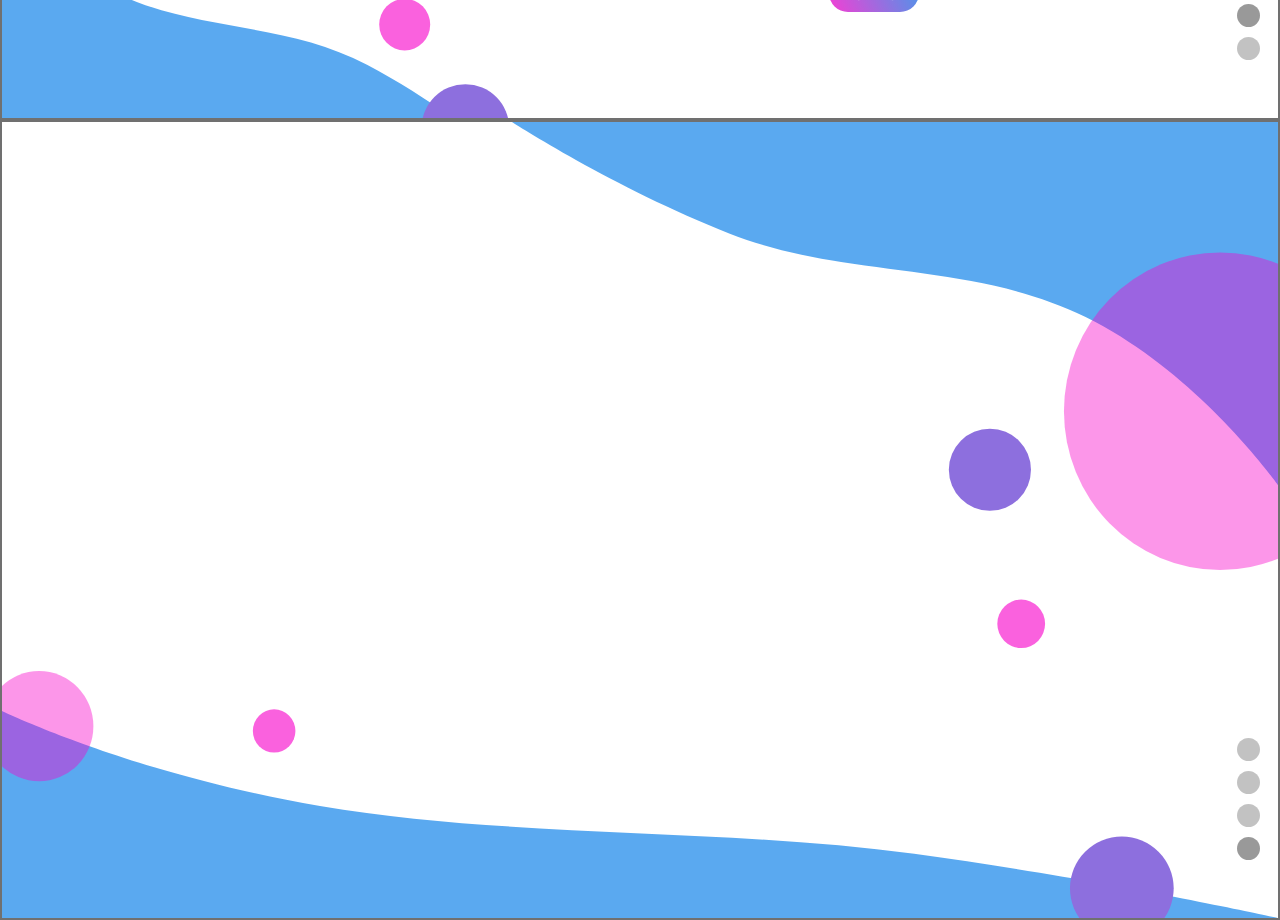
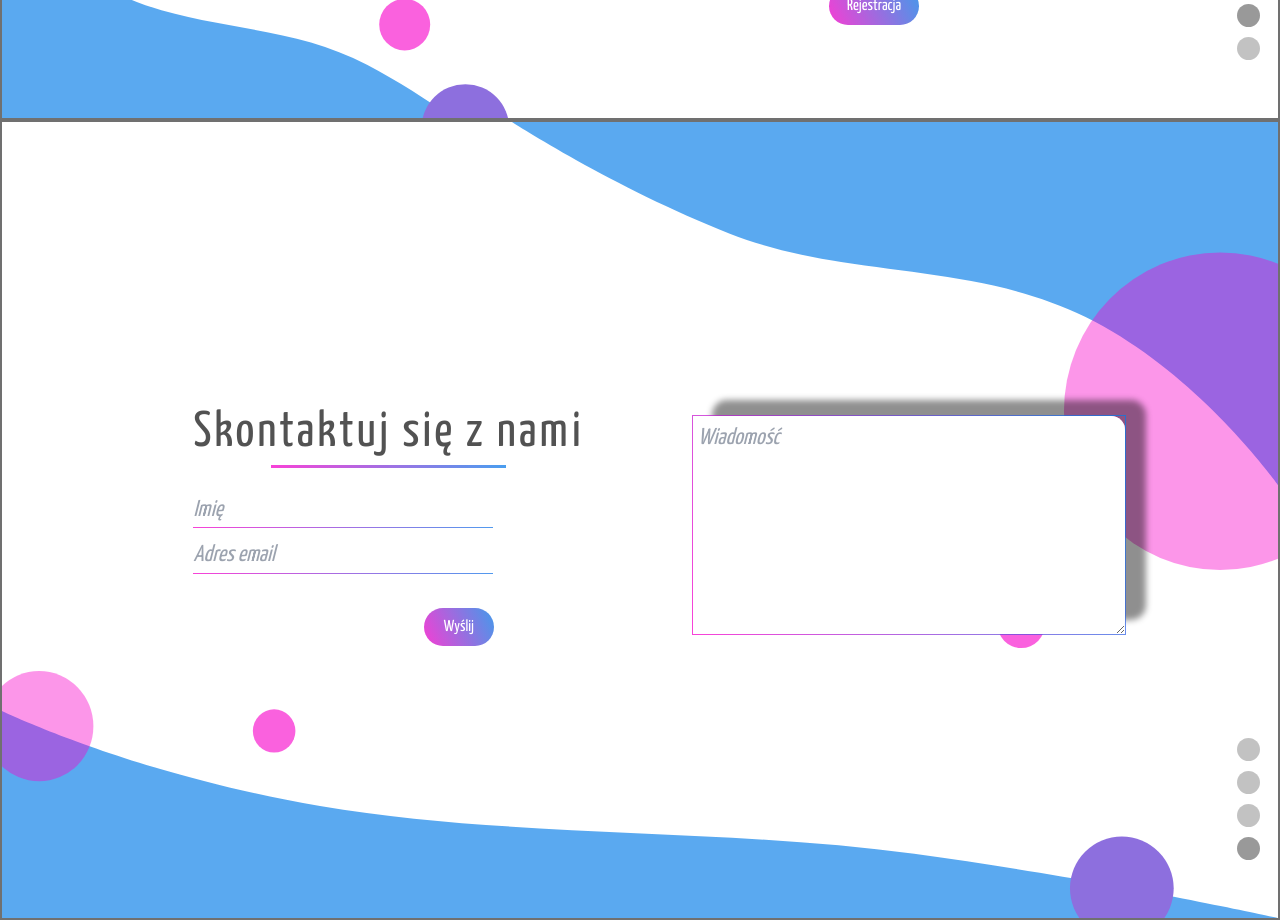
Before and after one commit to fitit-org/fitit-website, a React (Create React App) app: page / in a window 1280 px wide. Shown: the part 2280-3200 px from the top of the page. Built offline with nearby package versions, Linux system fonts and the light colour scheme; no server answers.

Commit message:
feat: add Student Panel, add Teacher Panel, add Contact page

```diff
--- a/src/components/Contact.tsx
+++ b/src/components/Contact.tsx
@@ -1,10 +1,141 @@
 import React from 'react';
+
+import { nameSurnameValidation,mailValidation, handleErrors, apiUrl } from './Helpers';
+
 import menu from '../img/contact/contactMenu.svg';
 
-export default class Contact extends React.Component {
+interface mailTypes {
+  value: string;
+}
+interface nameTypes {
+  value: string;
+}
+
+export default class Contact extends React.Component <{}, {name: nameTypes, contactMail: mailTypes}> {
+  constructor(props: Readonly<{}>) {
+    super(props);
+    this.state = {
+      name: {
+        value: ''
+      },
+      contactMail: {
+        value: ''
+      }
+    };
+
+    this.handleChange = this.handleChange.bind(this);
+    this.handleClick = this.handleClick.bind(this);
+    this.handleBlur = this.handleBlur.bind(this);
+    this.handleSubmit = this.handleSubmit.bind(this);
+  }
+  handleChange(event: any): void {
+    switch(event.target.id) {
+      case 'contactName' : this.setState({name: {value: event.target.value}}); break;
+      case 'contactMail' : this.setState({contactMail: {value: event.target.value}}); break;
+    }
+  }
+  handleClick(event: any): void {
+    event.target.classList.add('contactBox__form__input--focus');
+    event.target.classList.remove('contactBox__form__input--danger');
+    document.getElementById(`${event.target.id}Error`)!.innerHTML = '';
+  }
+  handleBlur(event: any): void {
+    event.target.classList.remove('contactBox__form__input--focus');
+    if(event.target.id === 'contactName') {
+      let error = nameSurnameValidation(event.target.name, event.target.value);
+      if(error !== '') {
+        event.target.classList.add('contactBox__form__input--danger');
+        document.getElementById(`${event.target.id}Error`)!.innerHTML = error;
+      }
+      else {
+        event.target.classList.remove('contactBox__form__input--danger');
+        document.getElementById(`${event.target.id}Error`)!.innerHTML = '';
+      }
+    }
+    if(event.target.id === 'contactMail') {
+      let error = mailValidation(event.target.value);
+      if(error !== '') {
+        event.target.classList.add('contactBox__form__input--danger');
+        document.getElementById(`${event.target.id}Error`)!.innerHTML = error;
+      }
+      else {
+        event.target.classList.remove('contactBox__form__input--danger');
+        document.getElementById(`${event.target.id}Error`)!.innerHTML = '';
+      }
+    }
+  }
+  handleSubmit(event: any) : void {
+    event.preventDefault();
+    if(mailValidation(this.state.contactMail.value) === '') {
+      const requestOptions = {
+        method: 'POST',
+        headers: { 'Content-Type': 'application/json' },
+        body: JSON.stringify({
+          email: this.state.contactMail.value,
+          name: this.state.name.value,
+        })
+      };
+      fetch(`${apiUrl}auth/register`, requestOptions)
+      .then(handleErrors)
+      .then(response => response.json())
+      .catch(() => {
+        document.getElementById('registerError')!.innerHTML = 'Podano złe dane';
+      });
+    }
+  }
   render() {
     return (
       <div id={ 'contact' } className={ 'contact--background view--full-height' }>
+        <div className={'contactBox'}>
+            <form className={'contactBox__form'} id={'contactForm'}>
+            <span className={'contactBox--header'}>Skontaktuj się z nami</span>
+              <input
+              id={'contactName'}
+              className={ 'contactBox__form__input--text input--margin' }
+              type='text'
+              placeholder='Imię'
+              name='Imię'
+              onClick={ this.handleClick }
+              onChange={ this.handleChange }
+              onBlur={ this.handleBlur}
+              value={ this.state.name.value }
+              required
+              />
+              <span
+              id={ 'contactNameError' }
+              className={ 'contactBox__form__input--error' }
+              ></span>
+              <input
+              id={'contactMail'}
+              className={ 'contactBox__form__input--text input--margin' }
+              type='text'
+              placeholder='Adres email'
+              name='Adres email'
+              onClick={ this.handleClick }
+              onChange={ this.handleChange }
+              onBlur={ this.handleBlur}
+              value={ this.state.contactMail.value }
+              required
+              />
+              <span
+              id={ 'contactMailError' }
+              className={ 'contactBox__form__input--error' }
+              ></span><br/>
+              <input
+              className={ 'contactBox__form__button input--margin' }
+              type="submit"
+              value="Wyślij"
+              onSubmit={ event => event.preventDefault() }
+              />
+            </form>
+            <textarea
+              id={'contactMsg'}
+              form={'contactForm'}
+              className={ 'contactBox--textarea input--margin' }
+              placeholder='Wiadomość'
+              required
+              />
+        </div>
         <img className={ 'menu-contact--bottom-right' } src={ menu } useMap="#menu" alt=""/>
         <map name="menu">
           <area alt="" href="#main-view" coords="12,12,11" shape="circle"/>
--- a/src/components/Register.tsx
+++ b/src/components/Register.tsx
@@ -1,7 +1,10 @@
 import React from 'react';
-import { nameSurnameValidation, mailValidation, registerPasswordValidation, codeValidation, handleErrors, apiUrl } from './Helpers';
 import Cookies from 'universal-cookie';
 import { RouteComponentProps, withRouter } from 'react-router-dom';
+
+import { nameSurnameValidation, mailValidation, registerPasswordValidation, codeValidation, handleErrors, apiUrl } from './Helpers';
+
+
 
 interface nameTypes {
   value: string;
@@ -132,7 +135,7 @@ class Register extends React.Component<{} & RouteComponentProps, {name: nameType
 
   handleSubmit(event: any) : void {
     event.preventDefault();
-    if(mailValidation(this.state.registerMail.value) === '') {
+    if(nameSurnameValidation('Imię', this.state.name.value) === '' && nameSurnameValidation('Nazwisko', this.state.surname.value) === '' && mailValidation(this.state.registerMail.value) === '' && registerPasswordValidation(this.state.registerPassword.value) === '' && this.state.registerPassword.value === this.state.registerPassword2.value && codeValidation(this.state.registerCode.value) === '') {
       const requestOptions = {
         method: 'POST',
         headers: { 'Content-Type': 'application/json' },
--- a/src/components/StudentPanel.tsx
+++ b/src/components/StudentPanel.tsx
@@ -7,8 +7,12 @@ export default class Contact extends React.Component<{ title: string }, {}> {
 
   render() {
     return (
-      <div>
-        Panel ucznia
+      <div className={ 'view--full-height teacher-panel--background' }>
+        <div
+          className={ 'teacher-panel__header' }
+        >
+
+        </div>
       </div>
     );
   }
--- a/src/components/TeacherPanel.tsx
+++ b/src/components/TeacherPanel.tsx
@@ -7,8 +7,12 @@ export default class Contact extends React.Component<{ title: string }, {}> {
 
   render() {
     return (
-      <div>
-        Panel nauczyciela
+      <div className={ 'view--full-height student-panel--background' }>
+        <div
+          className={ 'student-panel__header' }
+        >
+
+        </div>
       </div>
     );
   }
--- a/src/index.tsx
+++ b/src/index.tsx
@@ -17,6 +17,7 @@ const cookies = new Cookies();
 
 class App extends React.Component {
   checkUser(token: string | undefined) : void {
+    if(token !== undefined) {
       const requestOptions = {
         method: 'GET',
         headers: {
@@ -42,6 +43,12 @@ class App extends React.Component {
           window.location.pathname = '/';
         }
       });
+    }
+    else {
+      if(window.location.pathname !== '/') {
+        window.location.pathname = '/';
+      }
+    }
   }
   render() {
     this.checkUser(cookies.get('jwt'));
--- a/src/styles/main.scss
+++ b/src/styles/main.scss
@@ -8,6 +8,8 @@
 @import 'styles-Info';
 @import 'styles-LoginRegister';
 @import 'styles-Contact';
+@import 'styles-StudentPanel.scss';
+@import 'styles-TeacherPanel';
 
 html {
     scroll-behavior: smooth;
@@ -19,7 +21,8 @@ html {
         border: none;
         box-shadow: none;
         outline: none;
-        border-bottom: 1.5px solid #0000002E;
+        border-bottom: 1.5px solid;
+        border-image: linear-gradient(245deg, #037BE9BA 0%, #F700CABD 100%) 1;
     }
 }
 
--- a/src/styles/styles-Contact.scss
+++ b/src/styles/styles-Contact.scss
@@ -10,3 +10,84 @@
   right: 20px;
   bottom: calc(60px - 300vh);
 }
+
+.contactBox{
+  display: flex;
+    align-items: center;
+    margin-left: 15%;
+    height: 100%;
+
+  &--header {
+    display: block;
+    margin-bottom: 30px;
+    font-size: $header-size;
+    color: $header-color;
+    text-align: center;
+    letter-spacing: 3px;
+  }
+  &--header::after{
+    display: block;
+    content: "";
+    margin: -5px auto;
+    border-bottom: 3.5px solid;
+    border-image: linear-gradient(245deg, #037BE9BA 0%, #F700CABD 100%) 1;
+    width: 60%;
+  }
+  &__form {
+    text-align: left;
+    position: relative;
+    &__input {
+      &--text {
+        font-size: $input-size;
+        color: $input-color;
+        font-weight: 400;
+        font-style: italic;
+        width: 300px;
+      }
+      &--danger {
+        border-bottom: 1px #f7003eb8 solid !important;
+        box-shadow: 0px 10px 10px -7px #f7003eb8 !important;
+        background: url(../img/danger.svg) no-repeat right/20px !important;
+      }
+
+      &--focus {
+        border-bottom: 1px #0000002E solid !important;
+        box-shadow: 0px 10px 12px -7px #0000002E !important;
+      }
+
+      &--error {
+        color: #f7003eb8;
+        font-size: 15px;
+        letter-spacing: 1px;
+      }
+      }
+    &__button {
+      display: block;
+      color: #fff;
+      float: right;
+      padding: 7px;
+      width: 70px;
+      border-radius: 20px;
+      background-image: linear-gradient(245deg, #037BE9BA 0%, #F700CABD 100%);
+      margin-right: 23%;
+    }
+  }
+  &--textarea {
+    font-size: $input-size;
+    color: $input-color;
+    font-weight: 400;
+    font-style: italic;
+    width: 300px;
+    border: 1.5px solid;
+    border-image: linear-gradient(245deg, #037BE9BA 0%, #F700CABD 100%) 1;
+    resize:vertical;
+    height: 220px;
+    width: 40%;
+    margin-left: 10%;
+    background: #FFFFFF 0% 0% no-repeat padding-box;
+    box-shadow: 20px -15px 6px #00000070;
+    border-radius: 15px;
+    border-radius: 15px;
+    padding: 5px;
+  }
+}
--- a/src/styles/styles-LoginRegister.scss
+++ b/src/styles/styles-LoginRegister.scss
@@ -15,10 +15,21 @@
   }
 
   &--header {
+    display: block;
     font-size: $header-size;
     color: $header-color;
     text-align: center;
     letter-spacing: 3px;
+    margin-bottom: 30px;
+  }
+
+  &--header::after {
+    display: block;
+    content: "";
+    margin: -5px auto;
+    border-bottom: 3.5px solid;
+    border-image: linear-gradient(245deg, #037BE9BA 0%, #F700CABD 100%) 1;
+    width: 60%;
   }
 
   &__input {
--- /dev/null
+++ b/src/styles/styles-StudentPanel.scss
@@ -0,0 +1,9 @@
+.student-panel {
+  &--background {
+    background: linear-gradient(0deg, rgba(255,255,255,1) 0%, rgba(255,255,255,1) 65%, rgba(255, 255, 255, 1) 75%, rgba(255,255,255,0) 100%), linear-gradient(245deg, #037ae9 0%, #f500c8 100%) 0% 0% padding-box no-repeat;
+  }
+
+  &__header {
+
+  }
+}
--- /dev/null
+++ b/src/styles/styles-TeacherPanel.scss
@@ -0,0 +1,9 @@
+.teacher-panel {
+  &--background {
+    background: linear-gradient(0deg, rgba(255,255,255,1) 0%, rgba(255,255,255,1) 65%, rgba(255, 255, 255, 1) 75%, rgba(255,255,255,0) 100%), linear-gradient(245deg, #037ae9 0%, #f500c8 100%) 0% 0% padding-box no-repeat;
+  }
+
+  &__header {
+
+  }
+}
```
Also changed, not shown: src/components/Helpers.tsx (+4 -3 lines). Lines whose indentation alone changed are shown as unchanged.
